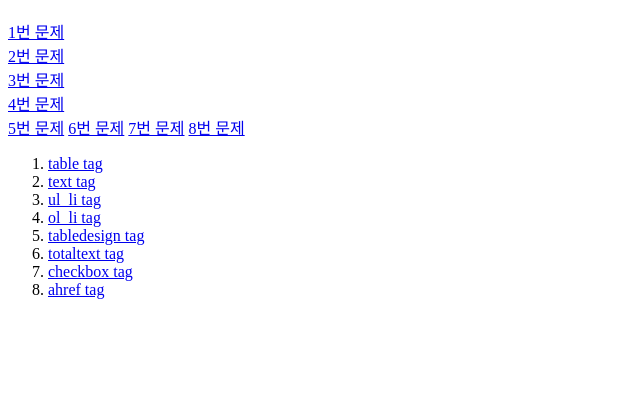
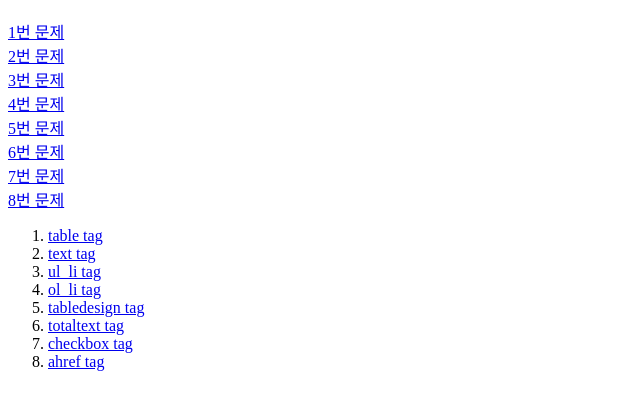
Before and after one commit to galaxy-light/HTMLHos, a plain HTML site: page index.html in a window 1280 px wide. Shown: the part 70-480 px from the top of the page, without its empty margins (0-640 px from the left). Drawn offline with Linux system fonts and the light colour scheme.

Commit message:
Add files via upload

```diff
--- a/index.html
+++ b/index.html
@@ -11,10 +11,10 @@
     <a href="texttag.html">2번 문제</a><br>
     <a href="ul_litag.html">3번 문제</a><br>
     <a href="ol_litag.html">4번 문제</a><br>
-    <a href="tabledesigntag.html">5번 문제</a>
-    <a href="totaltexttag.html">6번 문제</a>
-    <a href="checkboxtag.html">7번 문제</a>
-    <a href="./ahref/ahreftag.html">8번 문제</a>
+    <a href="tabledesigntag.html">5번 문제</a><br>
+    <a href="totaltexttag.html">6번 문제</a><br>
+    <a href="checkboxtag.html">7번 문제</a><br>
+    <a href="./ahref/ahreftag.html">8번 문제</a><br>
 
     <ol>
         <li><a href="tabletag.html">table tag</a></li>
```
